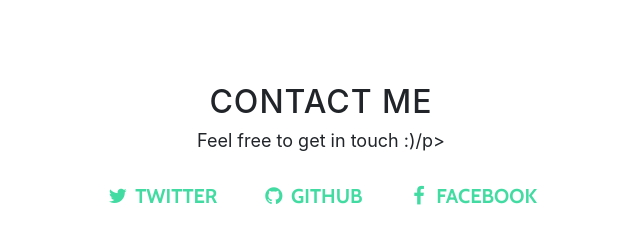
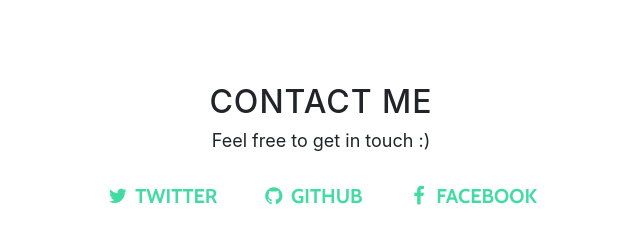
Before and after one commit to AlthafHussainK/althafhussaink.github.io, a website with bundled scripts: page index.html in a window 1280 px wide. Shown: the part 1940-2180 px from the top of the page, 319-959 px from the left. Built offline with nearby package versions, Linux system fonts and the light colour scheme.

Commit message:
Update index.html

```diff
--- a/index.html
+++ b/index.html
@@ -96,7 +96,7 @@
         <div class="row">
           <div class="col-lg-8 mx-auto">
             <h2>Contact Me</h2>
-            <p>Feel free to get in touch :)/p>
+            <p>Feel free to get in touch :)</p>
             <ul class="list-inline banner-social-buttons">
               <li class="list-inline-item">
                 <a href="https://twitter.com/althafakm" class="btn btn-default btn-lg">
```
